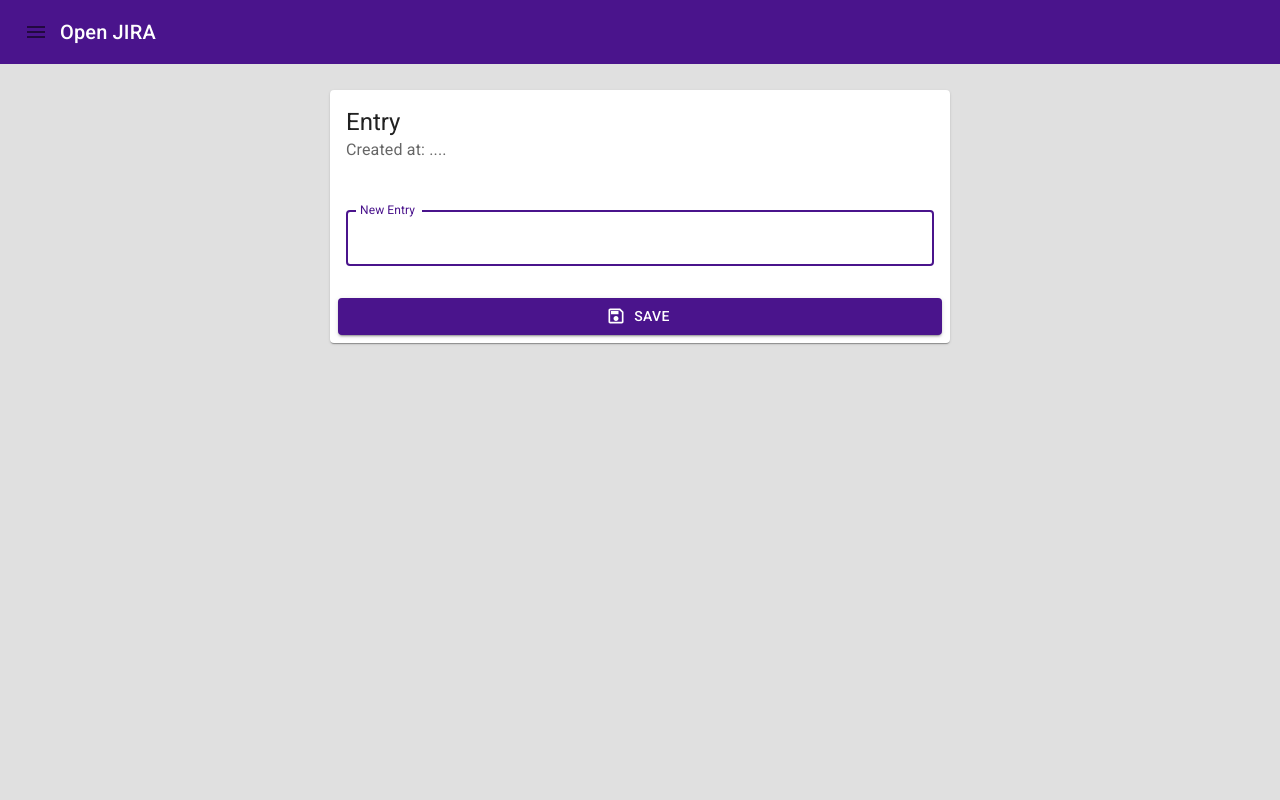
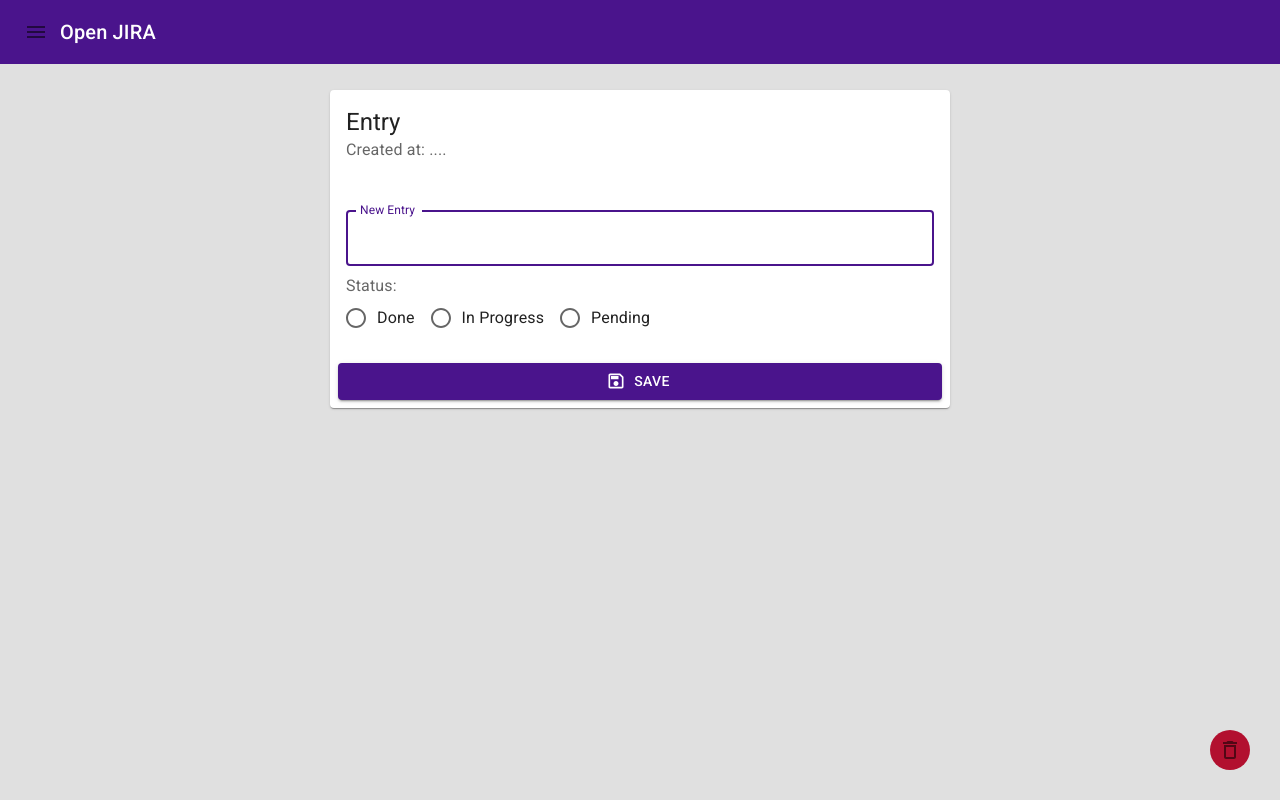
Before and after one commit to Alejoboga20/next-open-jira, a Next.js app: page /entries/1 in a window 1280 px wide. Built offline with nearby package versions, Linux system fonts and the light colour scheme; no server answers; the database is empty.

Commit message:
Finish form

```diff
--- a/pages/entries/[id].tsx
+++ b/pages/entries/[id].tsx
@@ -1,6 +1,24 @@
-import { SaveOutlined } from '@mui/icons-material';
-import { Button, Card, CardActions, CardContent, CardHeader, Grid, TextField } from '@mui/material';
+import { DeleteOutlined, SaveOutlined } from '@mui/icons-material';
+import {
+	Button,
+	capitalize,
+	Card,
+	CardActions,
+	CardContent,
+	CardHeader,
+	FormControl,
+	FormControlLabel,
+	FormLabel,
+	Grid,
+	IconButton,
+	Radio,
+	RadioGroup,
+	TextField,
+} from '@mui/material';
 import { Layout } from '../../components/layouts';
+import { Status } from '../../interfaces';
+
+const validStatus: Status[] = ['Done', 'In Progress', 'Pending'];
 
 const EntryPage = () => {
 	return (
@@ -19,7 +37,20 @@
 								multiline
 								label='New Entry'
 							/>
-							{/* Radio */}
+
+							<FormControl>
+								<FormLabel>Status: </FormLabel>
+								<RadioGroup row>
+									{validStatus.map((option) => (
+										<FormControlLabel
+											key={option}
+											value={option}
+											control={<Radio />}
+											label={capitalize(option)}
+										/>
+									))}
+								</RadioGroup>
+							</FormControl>
 						</CardContent>
 
 						<CardActions>
@@ -30,6 +61,17 @@
 					</Card>
 				</Grid>
 			</Grid>
+
+			<IconButton
+				sx={{
+					position: 'fixed',
+					right: 30,
+					bottom: 30,
+					backgroundColor: 'error.dark',
+				}}
+			>
+				<DeleteOutlined />
+			</IconButton>
 		</Layout>
 	);
 };
```
